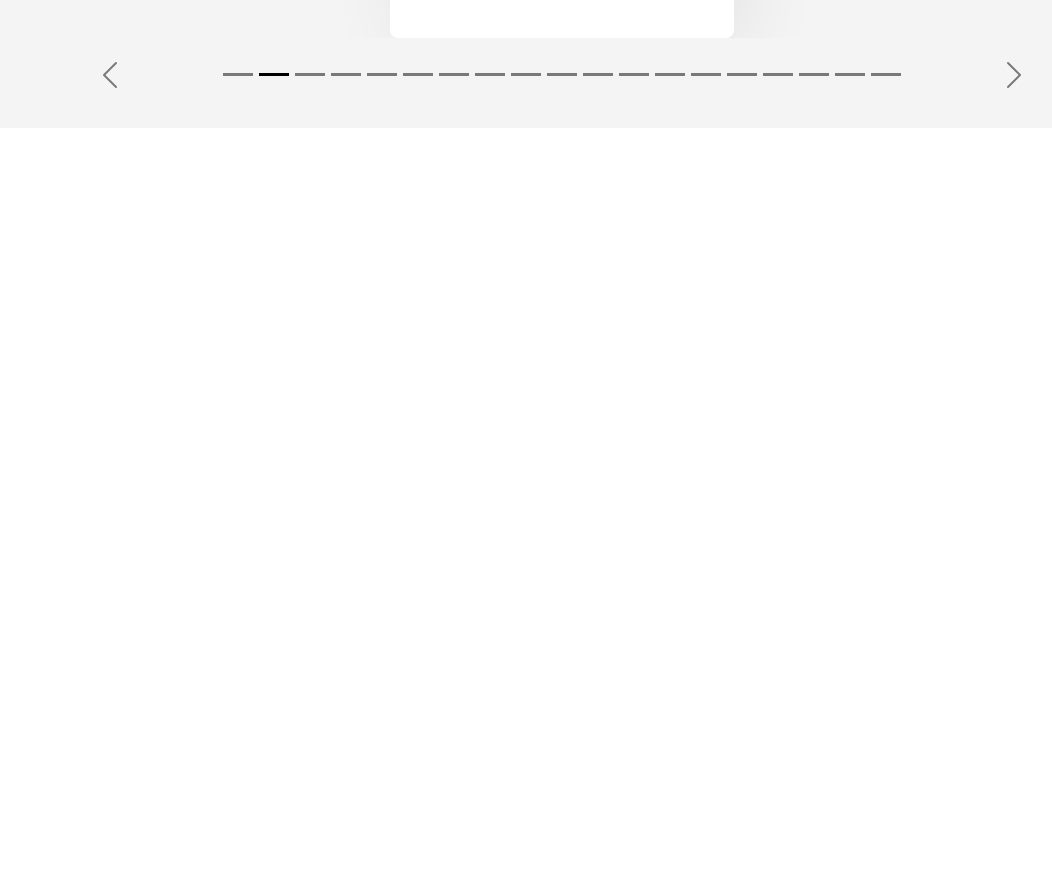
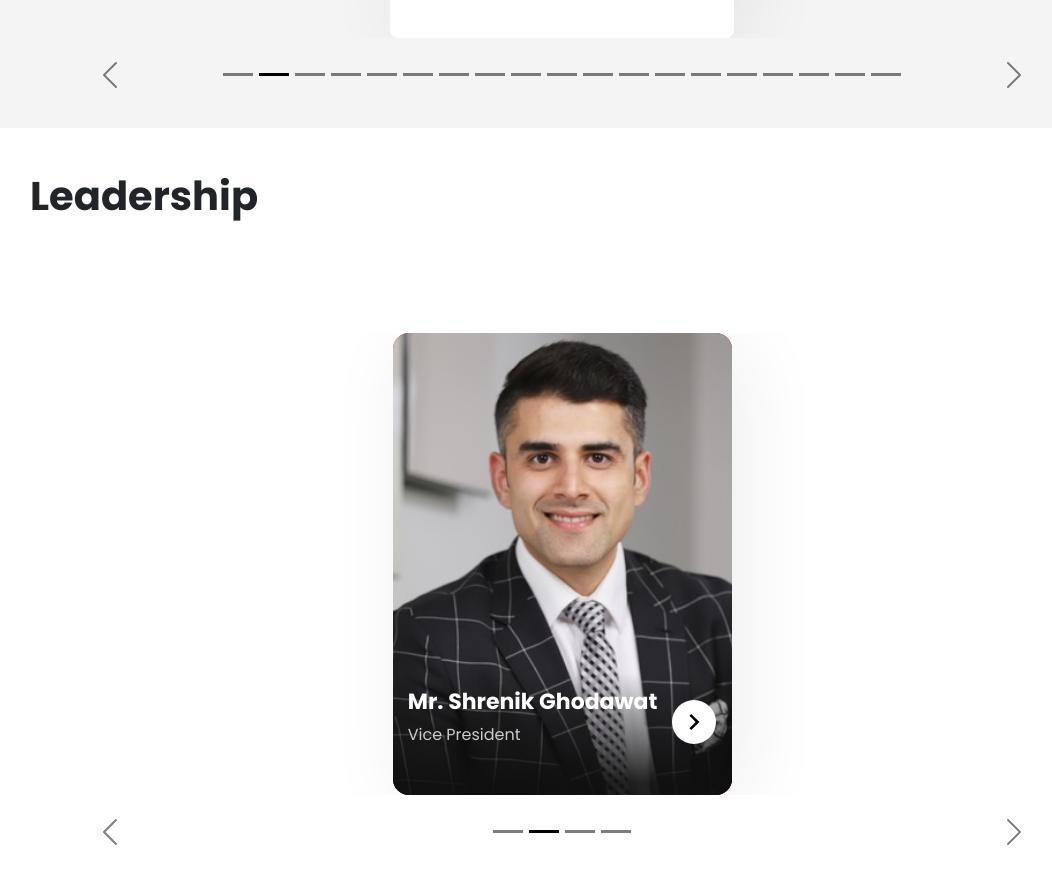
Before and after one commit to Bootstrap-Paradox/SanjayGhodawatUniversity-Website, a React (Create React App) app: page / in a window 1280 px wide. Shown: the part 2660-3544 px from the top of the page, without its empty margins (78-1130 px from the left). Before the commit the page ends 2788 px from the top, so only its background shows below. Built offline with nearby package versions, Linux system fonts and the light colour scheme.

Commit message:
🎤 Add Leadership Section

```diff
--- a/src/Pages/home.js
+++ b/src/Pages/home.js
@@ -1,4 +1,5 @@
 import React from 'react';
+import Leadership from '../Section/Leadership/leadership';
 import NewsAndEvents from '../Section/NewsAndEvents/newsAndEvents';
 import OurRecruiters from '../Section/OurRecruiters/ourRecruiters';
 import YoutubeVideos from '../Section/YoutubeVideos/youtubeVideos';
@@ -10,6 +11,7 @@ export default function Home() {
             <NewsAndEvents />
             <YoutubeVideos />
             <OurRecruiters />
+            <Leadership />
         </>
     )
 }
--- /dev/null
+++ b/src/Section/Leadership/_leadership.scss
@@ -0,0 +1,96 @@
+.leadership-section{
+
+
+    .leadership-frame{
+        $border-radius: 1rem;
+
+        border-radius: $border-radius;
+        box-shadow: $smooth-shadow-small;
+
+        width: 95vw;
+        height: 362px;
+
+        @media(min-width: 355px){
+            width: 339px;
+            height: 462px;
+        }
+
+        position: relative;
+        background-color: red;
+
+        margin: auto;
+
+
+        img{
+            width: 100%;
+            height: 100%;
+            border-radius: $border-radius;
+            position: absolute;
+            top: 0;
+            left: 0;
+            object-fit: cover;
+            z-index: 1;
+            // bottom: 0;
+            // bottom: 0;
+        }
+
+        .textual{
+            position: absolute;
+            bottom: 0;
+            right: 0;
+            left: 0;
+            z-index: 10;
+
+
+            padding: 0.95rem;
+            // padding-bottom: 1rem;
+
+            @media(min-width: 355px){
+                padding: 0.95rem;
+                padding-bottom: 2rem;
+            }
+
+            border-radius: $border-radius;
+            background-image: linear-gradient(to bottom, rgba(0,0,0,0) 0%, rgba(15,15,15, 0.9) 90%);
+
+            color: white;
+
+            display: grid;
+            grid-template-columns: 1fr max-content;
+
+            .info{
+
+                h4{
+                    font-size: 22px;
+                    font-weight: bold;
+                }
+
+                p{
+                    color: #cccccc;
+                }
+            }
+
+            .icon{
+                background-color: white;
+                border-radius: 50%;
+                width: 44px;
+                height: 44px;
+
+                display: flex;
+                align-items: center;
+                justify-content: center;
+
+                align-self: end;
+                margin-bottom: 1.2rem;
+
+                // margin-top: 0.5rem;
+
+                svg{
+                    transform: scale(1.35);
+                }
+            }
+
+
+        }
+    }
+}
--- /dev/null
+++ b/src/Section/Leadership/leadership.js
@@ -0,0 +1,87 @@
+import React from 'react';
+import sanjay from '../../Static/images/team1.jpg';
+import shrenik from '../../Static/images/team2.jpg';
+import vinayak from '../../Static/images/team3.jpg';
+import arun from '../../Static/images/team4.jpg';
+
+export default function Leadership() {
+    return (
+        <>
+            <section className="section leadership-section">
+                <section className="title">
+                    <h1>
+                        Leadership
+                    </h1>
+                </section>
+
+                <LeadershipCarousel />
+            </section>
+        </>
+    )
+}
+
+const LeadershipCarousel = () => {
+    return (
+        <div id="carouselLeadershipIndicators" class="carousel carousel-dark slide" data-bs-ride="carousel">
+            <div class="carousel-indicators">
+                <button type="button" data-bs-target="#carouselLeadershipIndicators" data-bs-slide-to="0" class="active" aria-current="true" aria-label="Slide 1"></button>
+                <button type="button" data-bs-target="#carouselLeadershipIndicators" data-bs-slide-to="1" aria-label="Slide 2"></button>
+                <button type="button" data-bs-target="#carouselLeadershipIndicators" data-bs-slide-to="2" aria-label="Slide 3"></button>
+                <button type="button" data-bs-target="#carouselLeadershipIndicators" data-bs-slide-to="3" aria-label="Slide 4"></button>
+            </div>
+            <div class="carousel-inner">
+                <div class="carousel-item active">
+                    <LeadershipFrame profile={sanjay} />
+                </div>
+                <div class="carousel-item">
+                    <LeadershipFrame name={"Mr. Shrenik Ghodawat"} post="Vice President" profile={shrenik} />
+
+                </div>
+                <div class="carousel-item">
+                    <LeadershipFrame name={"Mr. Vinayak Bhosale"} post="Trustee" profile={vinayak} />
+
+                </div>
+                <div class="carousel-item">
+                    <LeadershipFrame name={"Dr. Arun Patil"} post="Vice Chancellor" profile={arun} />
+
+                </div>
+            </div>
+            <button class="carousel-control-prev" type="button" data-bs-target="#carouselLeadershipIndicators" data-bs-slide="prev">
+                <span class="carousel-control-prev-icon" aria-hidden="true"></span>
+                <span class="visually-hidden">Previous</span>
+            </button>
+            <button class="carousel-control-next" type="button" data-bs-target="#carouselLeadershipIndicators" data-bs-slide="next">
+                <span class="carousel-control-next-icon" aria-hidden="true"></span>
+                <span class="visually-hidden">Next</span>
+            </button>
+        </div>
+    )
+}
+
+const LeadershipFrame = ({ name = "Mr. Sanjay Ghodawat", post = "President", profile = { sanjay }, link = "https://www.youtube.com" }) => {
+    return (
+        <div className="leadership-frame">
+            <img src={profile} alt="Leader Photo" />
+            <section className="textual">
+                <section className="info">
+
+                    <h4>{name}</h4>
+                    <p>{post}</p>
+                </section>
+                <section onClick={() => {
+                    window.location.href = link
+                }} className="icon">
+                    <ChevronRightArrow />
+                </section>
+
+            </section>
+
+        </div>
+    )
+}
+
+const ChevronRightArrow = () => {
+    return (
+        <svg xmlns="http://www.w3.org/2000/svg" height="24px" viewBox="0 0 24 24" width="24px" fill="#000000"><path d="M0 0h24v24H0V0z" fill="none" /><path d="M10 6L8.59 7.41 13.17 12l-4.58 4.59L10 18l6-6-6-6z" /></svg>
+    )
+}
--- a/src/Static/css/Styles.css
+++ b/src/Static/css/Styles.css
@@ -342,4 +342,92 @@ body {
   display: flex;
   gap: 2rem;
 }
+
+.leadership-section .leadership-frame {
+  border-radius: 1rem;
+  -webkit-box-shadow: 12px 12px 80px rgba(0, 0, 0, 0.07);
+          box-shadow: 12px 12px 80px rgba(0, 0, 0, 0.07);
+  width: 95vw;
+  height: 362px;
+  position: relative;
+  background-color: red;
+  margin: auto;
+}
+
+@media (min-width: 355px) {
+  .leadership-section .leadership-frame {
+    width: 339px;
+    height: 462px;
+  }
+}
+
+.leadership-section .leadership-frame img {
+  width: 100%;
+  height: 100%;
+  border-radius: 1rem;
+  position: absolute;
+  top: 0;
+  left: 0;
+  -o-object-fit: cover;
+     object-fit: cover;
+  z-index: 1;
+}
+
+.leadership-section .leadership-frame .textual {
+  position: absolute;
+  bottom: 0;
+  right: 0;
+  left: 0;
+  z-index: 10;
+  padding: 0.95rem;
+  border-radius: 1rem;
+  background-image: -webkit-gradient(linear, left top, left bottom, from(rgba(0, 0, 0, 0)), color-stop(90%, rgba(15, 15, 15, 0.9)));
+  background-image: linear-gradient(to bottom, rgba(0, 0, 0, 0) 0%, rgba(15, 15, 15, 0.9) 90%);
+  color: white;
+  display: -ms-grid;
+  display: grid;
+  -ms-grid-columns: 1fr max-content;
+      grid-template-columns: 1fr -webkit-max-content;
+      grid-template-columns: 1fr max-content;
+}
+
+@media (min-width: 355px) {
+  .leadership-section .leadership-frame .textual {
+    padding: 0.95rem;
+    padding-bottom: 2rem;
+  }
+}
+
+.leadership-section .leadership-frame .textual .info h4 {
+  font-size: 22px;
+  font-weight: bold;
+}
+
+.leadership-section .leadership-frame .textual .info p {
+  color: #cccccc;
+}
+
+.leadership-section .leadership-frame .textual .icon {
+  background-color: white;
+  border-radius: 50%;
+  width: 44px;
+  height: 44px;
+  display: -webkit-box;
+  display: -ms-flexbox;
+  display: flex;
+  -webkit-box-align: center;
+      -ms-flex-align: center;
+          align-items: center;
+  -webkit-box-pack: center;
+      -ms-flex-pack: center;
+          justify-content: center;
+  -ms-flex-item-align: end;
+      align-self: end;
+  margin-bottom: 1.2rem;
+}
+
+.leadership-section .leadership-frame .textual .icon svg {
+  -webkit-transform: scale(1.35);
+          transform: scale(1.35);
+}
 /*# sourceMappingURL=Styles.css.map */
--- a/src/Static/css/Styles.scss
+++ b/src/Static/css/Styles.scss
@@ -7,3 +7,4 @@
 @import '../../Section/NewsAndEvents/newsAndEvents';
 @import '../../Section/OurRecruiters/ourRecruiters';
 @import '../../Section/YoutubeVideos/youtubeVideos';
+@import '../../Section/Leadership/leadership';
```
Also changed, not shown: 1 other file (tests, documents, lock files or other folders).
